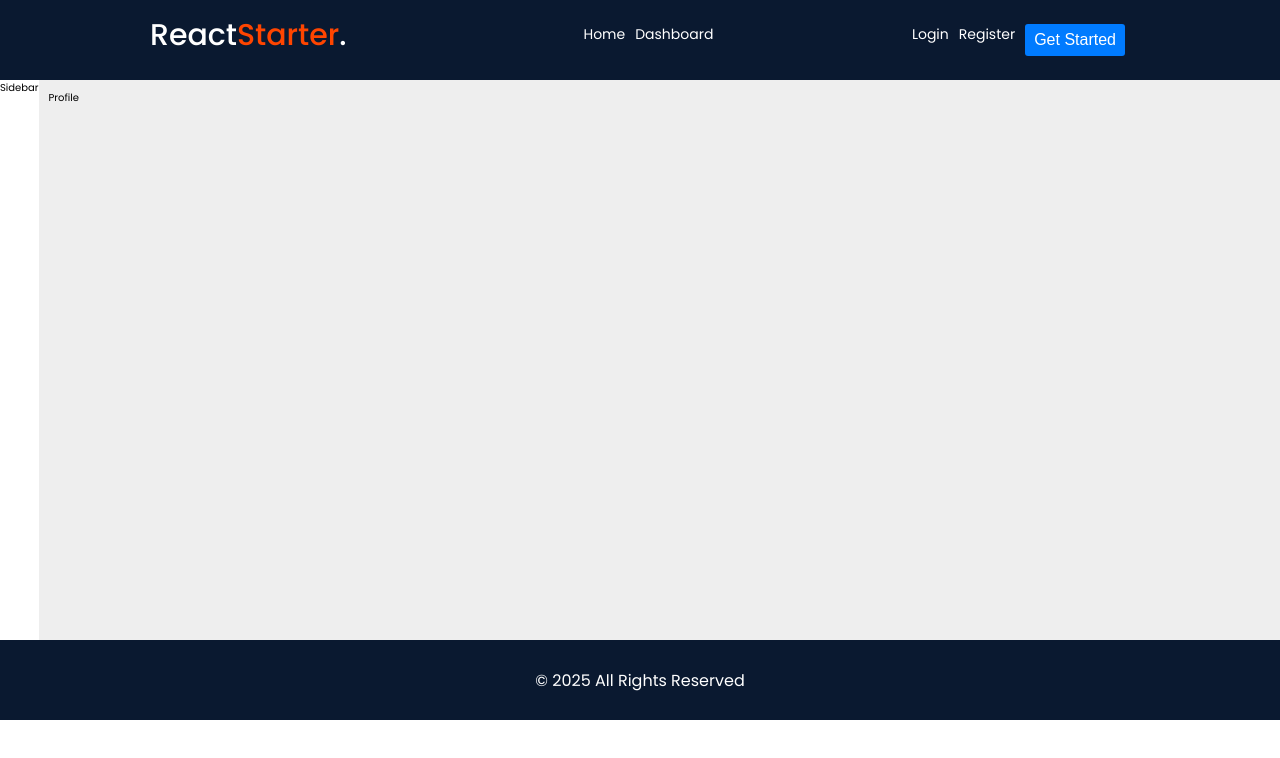
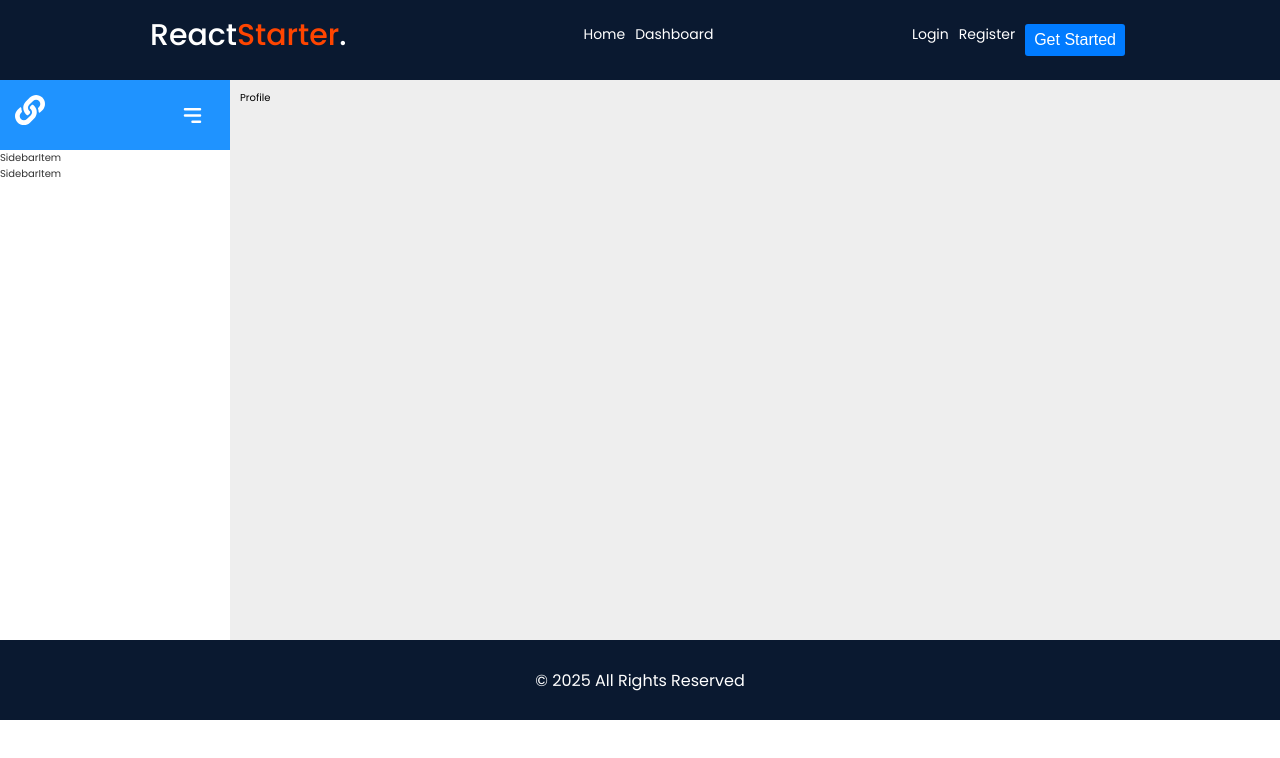
Before and after one commit to karmartir/react-template, a React (Create React App) app: page /admin/profile in a window 1280 px wide. Shown: the top 758 px of the page. Built offline with nearby package versions, Linux system fonts and the light colour scheme.

Commit message:
Sidebar Component

```diff
--- a/src/components/admin/sidebar/Sidebar.js
+++ b/src/components/admin/sidebar/Sidebar.js
@@ -1,7 +1,57 @@
+import "./Sidebar.scss";
 import React from "react";
+import { useState } from "react";
+import { HiMenuAlt3 } from "react-icons/hi";
+import { FaLink } from "react-icons/fa";
+import menu from "../../../data/sidebar";
+import SidebarItem from "./SidebarItem";
+import { useNavigate } from "react-router-dom";
 
 const Sidebar = () => {
-  return <div>Sidebar</div>;
+  const [isOpen, setIsOpen] = useState(true);
+  const toggle = () => setIsOpen(!isOpen);
+  const closeSidebar = () => setIsOpen(false);
+  const openSidebar = () => setIsOpen(true);
+  const navigate = useNavigate();
+  const goHome = () => {
+    navigate("/admin/home");
+    // closeSidebar();
+  };
+
+  return (
+    <div className="layout">
+      <div
+        className={isOpen ? "sidebar-overlay show-overlay" : "sidebar-overlay"}
+        onClick={closeSidebar}
+      ></div>
+      <div
+        className="sidebar"
+        style={{ width: isOpen ? "230px" : "60px" }}
+        onMouseEnter={openSidebar}
+        onMouseLeave={closeSidebar}
+      >
+        <div className="top_section">
+          <div className="logo" style={{ display: isOpen ? "block" : "none" }}>
+            <FaLink size={30} onClick={goHome} style={{ cursor: "pointer" }} />
+          </div>
+          <div
+            className="bars"
+            style={{ marginLeft: isOpen ? "135px" : "0px" }}
+          >
+            <HiMenuAlt3 onClick={toggle} />
+          </div>
+        </div>
+        {menu.map((item, index) => (
+          <SidebarItem
+            key={index}
+            item={item}
+            isOpen={isOpen}
+            setIsOpen={setIsOpen}
+          />
+        ))}
+      </div>
+    </div>
+  );
 };
 
 export default Sidebar;
--- /dev/null
+++ b/src/components/admin/sidebar/SidebarItem.js
@@ -0,0 +1,7 @@
+import React from "react";
+
+const SidebarItem = () => {
+  return <div>SidebarItem</div>;
+};
+
+export default SidebarItem;
--- /dev/null
+++ b/src/data/sidebar.js
@@ -0,0 +1,31 @@
+import { FaTh, FaRegChartBar, FaCommentAlt } from "react-icons/fa";
+import { MdAddLink, MdDriveFileRenameOutline } from "react-icons/md";
+import { AiFillDollarCircle, AiOutlineEye } from "react-icons/ai";
+import { BiEditAlt, BiUserCircle } from "react-icons/bi";
+import { RiPagesLine, RiAdvertisementLine } from "react-icons/ri";
+import { GrDomain } from "react-icons/gr";
+
+const menu = [
+  {
+    title: "Dashboard",
+    icon: <FaTh />,
+    path: "/admin/home",
+  },
+
+  {
+    title: "Account",
+    icon: <BiUserCircle />,
+    childrens: [
+      {
+        title: "Profile",
+        path: "/admin/profile",
+      },
+      {
+        title: "My Subscription",
+        path: "/admin/account",
+      },
+    ],
+  },
+];
+
+export default menu;
```
